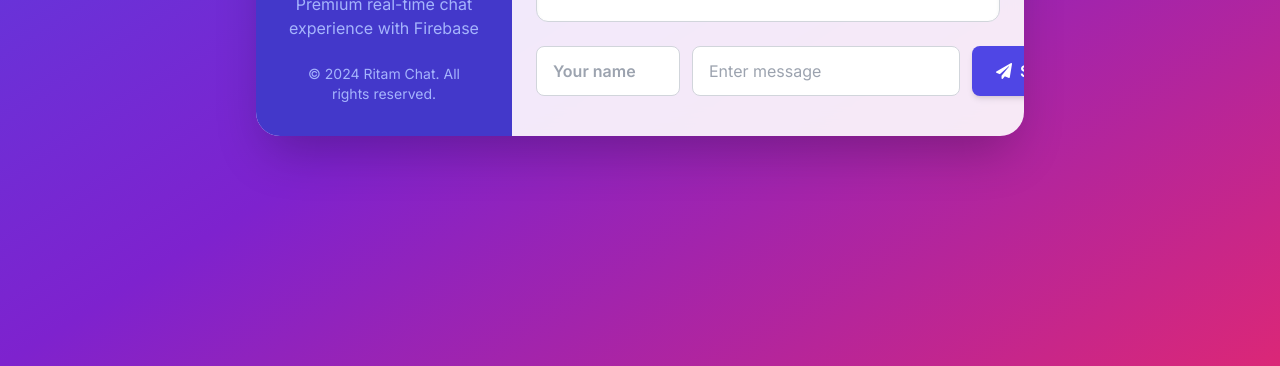
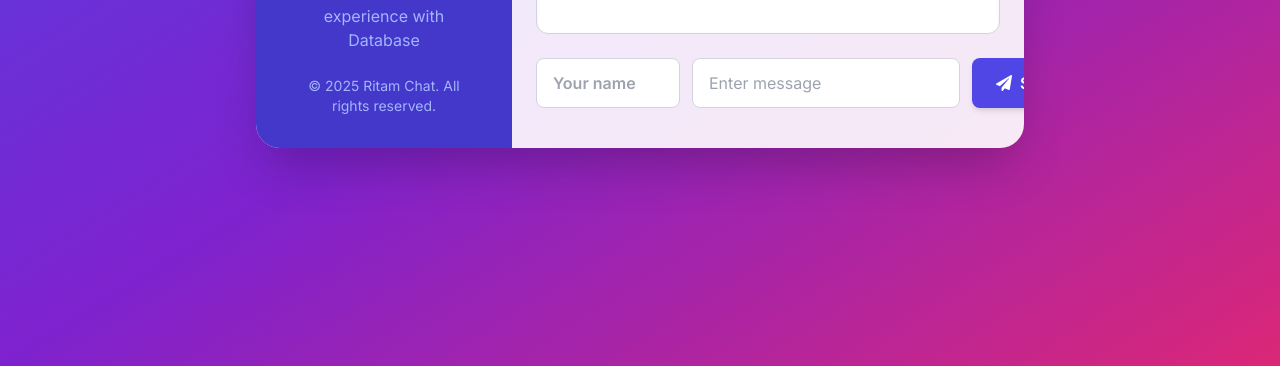
Before and after one commit to Developer38-creator/Chat, a plain HTML site: page index.html in a window 1280 px wide. Shown: the part 434-800 px from the top of the page. Drawn offline with nearby package versions, Linux system fonts and the light colour scheme; no server answers.

Commit message:
Update and rename index (99).html to index.html

```diff
--- a/index (99).html
+++ b/index.html
@@ -35,11 +35,11 @@
       Ritam Chat
      </h1>
      <p class="text-indigo-300 text-center mb-6">
-      Premium real-time chat experience with Firebase
+      Premium real-time chat experience with Database
      </p>
     </div>
     <div class="text-center text-indigo-300 text-sm select-none">
-     © 2024 Ritam Chat. All rights reserved.
+     © 2025 Ritam Chat. All rights reserved.
     </div>
    </div>
    <div class="md:w-2/3 p-6 flex flex-col">
```
